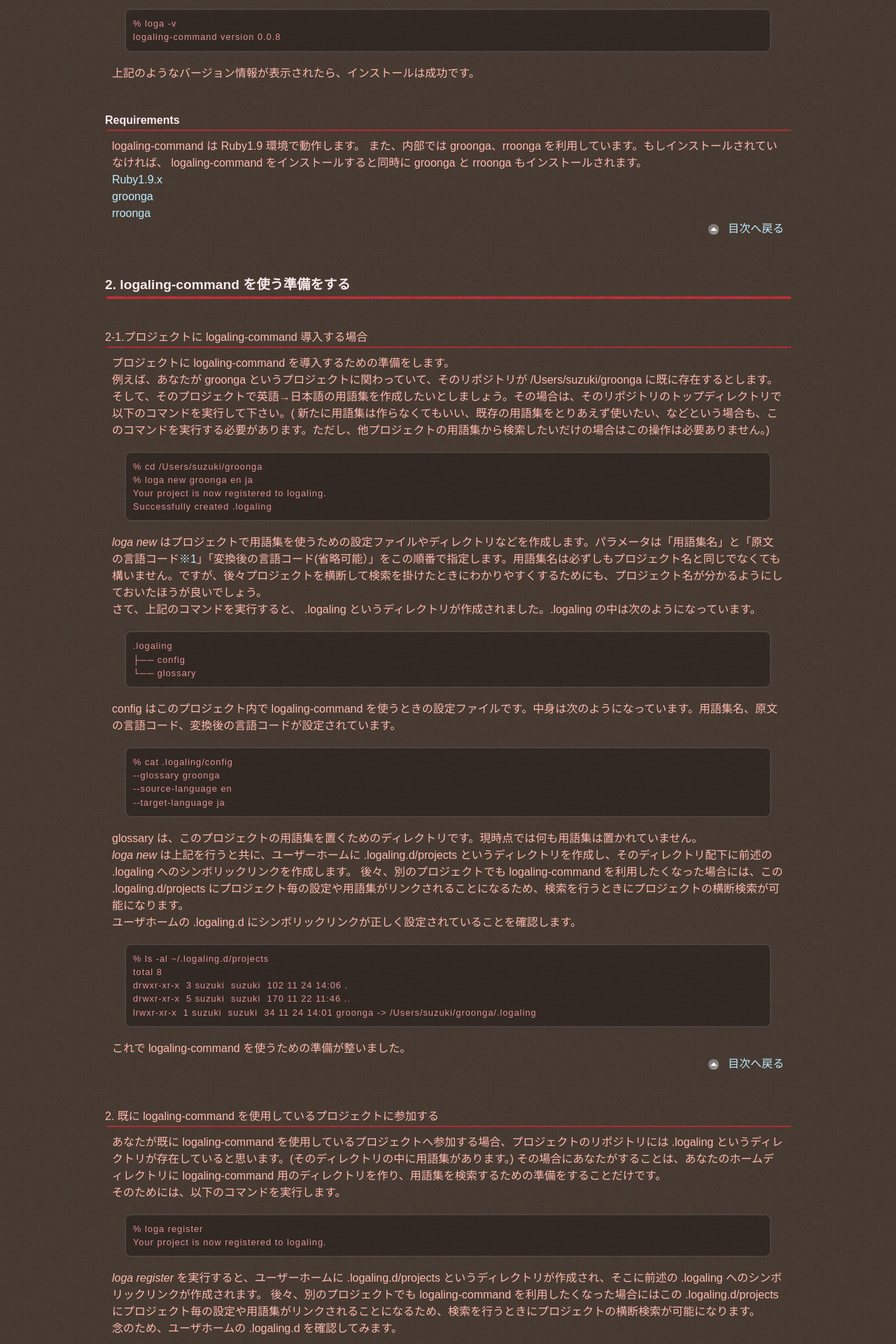
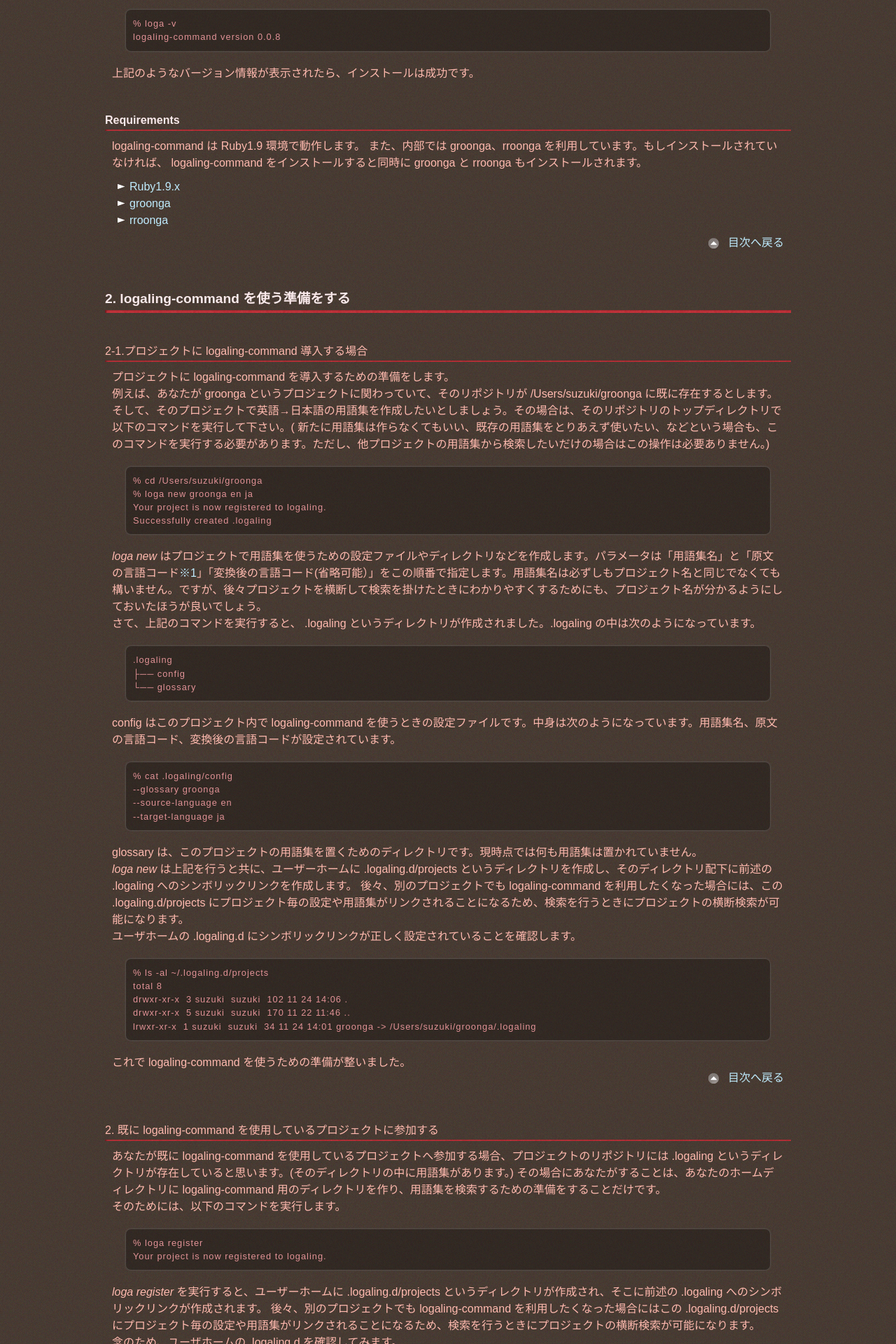
Before and after one commit to logaling/logaling.github.com, a Jekyll site: the page built from tutorial.md, in a window 1280 px wide. Shown: the part 1282-3202 px from the top of the page at 70% size. Built offline with Jekyll 4.4.1, drawn with Linux system fonts in a browser that asks for light colours; some web fonts are replaced; Markdown is read by kramdown in place of the engine named in the settings.

Commit message:
[#22215521] add a list mark

```diff
--- a/stylesheets/common.css
+++ b/stylesheets/common.css
@@ -308,6 +308,13 @@ ul#step li code {
   margin: 10px 0 20px 0;
 }
 
+ul.listMark {
+  margin: 10px; }
+
+ul.listMark li {
+  background: url(/images/commonListMark.png) no-repeat top left;
+  padding: 0 0 0 25px; }
+
 .clearfix:after {
   content: "";
   display: block;
--- a/tutorial.md
+++ b/tutorial.md
@@ -48,10 +48,11 @@ logaling-command は RubyGems でインストールできます。
 logaling-command は Ruby1.9 環境で動作します。
 また、内部では groonga、rroonga を利用しています。もしインストールされていなければ、 logaling-command をインストールすると同時に groonga と rroonga もインストールされます。
 
-* [Ruby1.9.x](http://www.ruby-lang.org/ja/)
-* [groonga](http://groonga.org/ja/)
-* [rroonga](http://groonga.rubyforge.org/index.html.ja)
-
+<ul class="listMark">
+<li> <a href="http://www.ruby-lang.org/ja/">Ruby1.9.x</a></li>
+<li> <a href="http://groonga.org/ja/">groonga</a></li>
+<li> <a href="http://groonga.rubyforge.org/index.html.ja">rroonga</a></li>
+</ul>
 
 <p class="toTop"><a href="#index">目次へ戻る</a></p>
 
```
Also changed, not shown: images/commonListMark.png (added).
